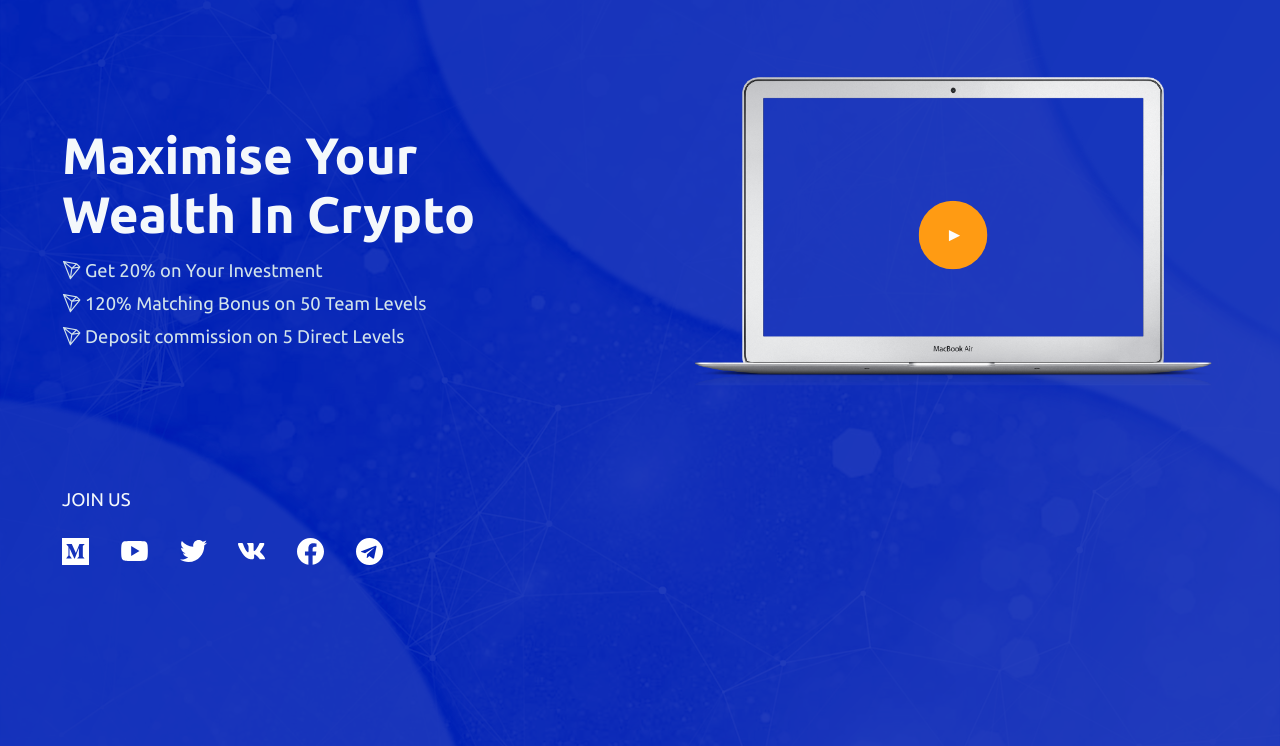
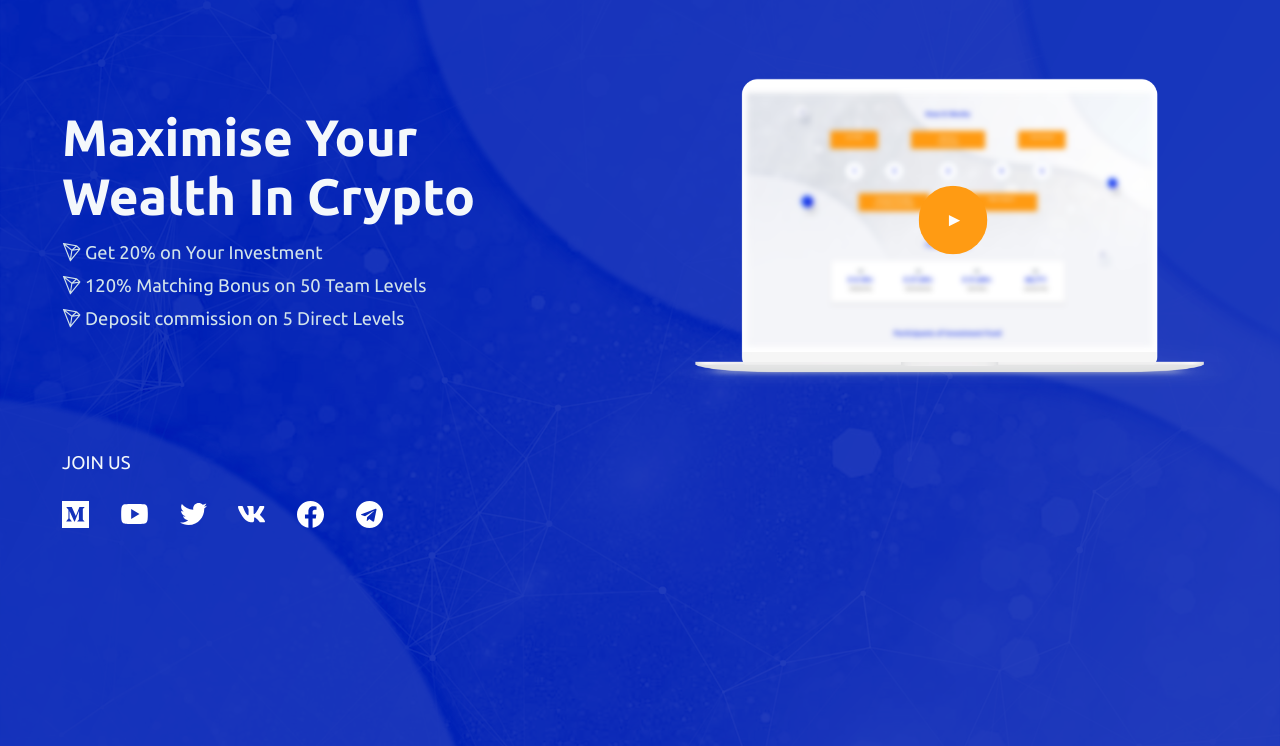
Before and after one commit to gk9848970/Tron-conomy, a plain HTML site: page index.html in a window 1280 px wide. Shown: the part 54-800 px from the top of the page. Drawn offline with Linux system fonts and the light colour scheme.

Commit message:
Add files via upload

```diff
--- a/index.html
+++ b/index.html
@@ -81,7 +81,7 @@
                     </div>
                 </div>
                 <div class="hero__imgWrapper">
-                    <img src="./assets/macbook.png" alt="Macbook Laptop with Tronconomy opened">
+                    <img src="./assets/mbp.png" alt="Macbook Laptop with Tronconomy opened">
                     <div class="pulse modal-btn"><span>&#9658;</span></div>
                     <div class="modal">
                         <div>
```
Also changed, not shown: assets/mbp.png (added).
